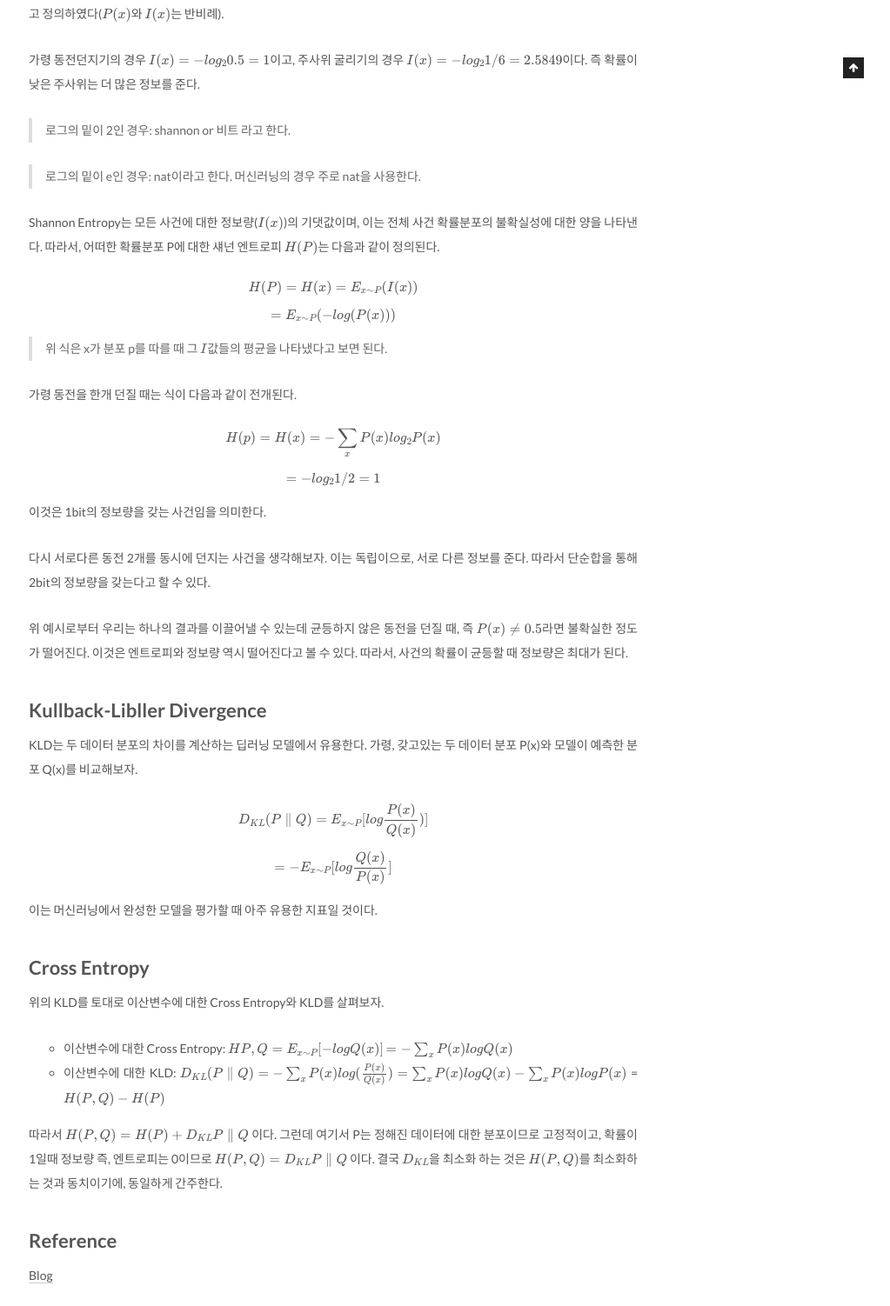
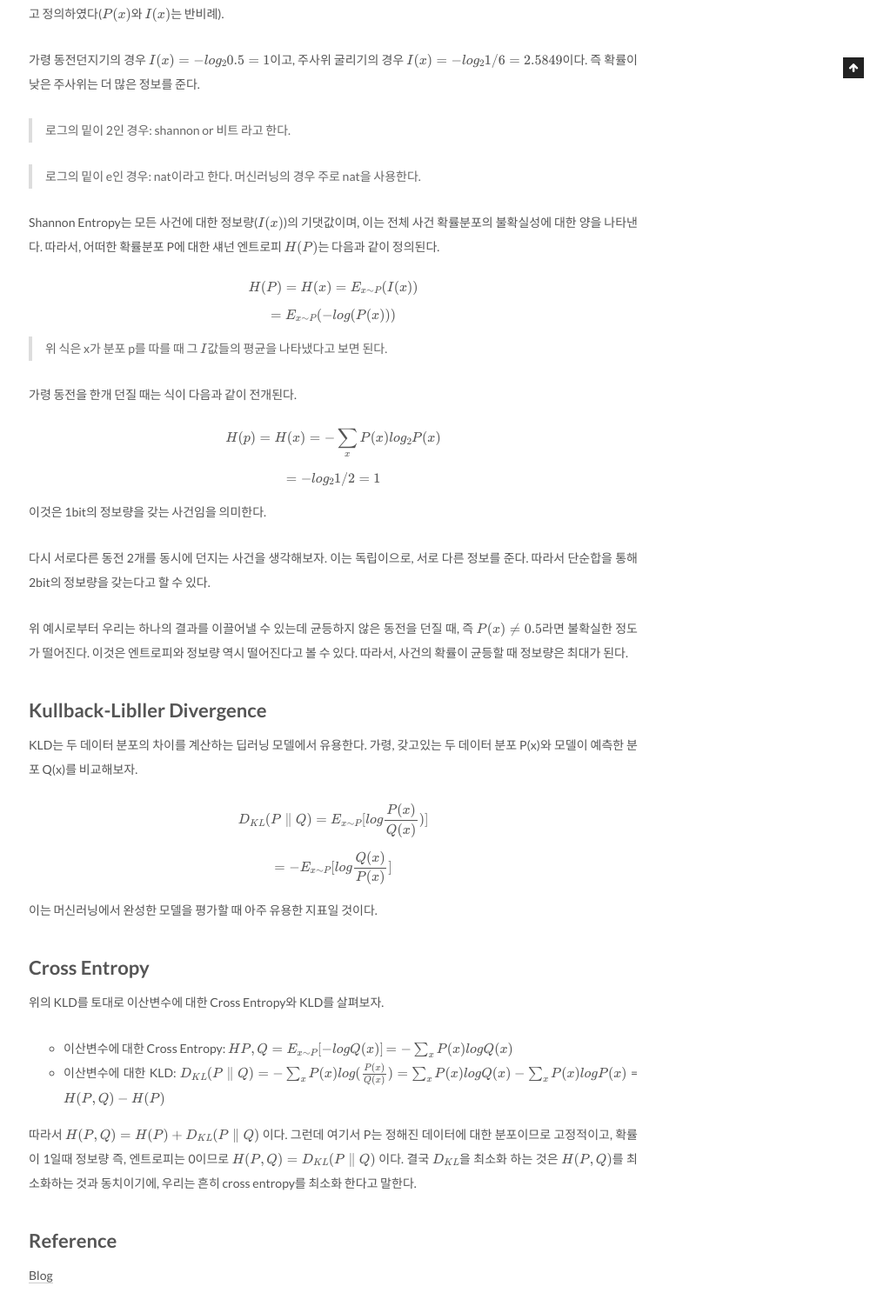
Before and after one commit to silverstar0727/silverstar0727.github.io, a Jekyll site: the page built from _posts/ml basic/2021-01-04-cross_entropy.md, in a window 1280 px wide, cut to the strip 910-2412 px from the top of the page. Shown: the whole strip at 87% size, without its empty margins (257-1280 px from the left). Built offline with Jekyll 4.4.1, drawn with Linux system fonts in a browser that asks for light colours; formulas are drawn with MathJax 3; comment, search, counter and statistics services are not loaded.

Commit message:
Update 2021-01-04-cross_entropy.md

```diff
--- a/_posts/ml basic/2021-01-04-cross_entropy.md
+++ b/_posts/ml basic/2021-01-04-cross_entropy.md
@@ -71,8 +71,8 @@ $$= -E_{x \sim P}[log{Q(x) \over P(x)}]$$
 * 이산변수에 대한 Cross Entropy: $H{P, Q} = E_{x \sim P}[-log{Q(x)}]$ $= -\sum_{x}P(x)log{Q(x)}$
 * 이산변수에 대한 KLD: $D_{KL}(P \parallel Q) = -\sum_{x}P(x)log({P(x) \over Q(x)})$ $= \sum_{x} P(x)log{Q(x)} - \sum_{x}P(x)log{P(x)}$ = $H(P,Q) - H(P)$
 
-따라서 $H(P,Q) = H(P) + D_{KL}{P \parallel Q}$ 이다. 그런데 여기서 P는 정해진 데이터에 대한 분포이므로 고정적이고, 확률이 1일때 정보량 즉, 엔트로피는 0이므로
-$H(P, Q) = D_{KL}{P \parallel Q}$ 이다. 결국 $D_{KL}$을 최소화 하는 것은 $H(P, Q)$를 최소화하는 것과 동치이기에, 동일하게 간주한다.
+따라서 $H(P,Q) = H(P) + D_{KL}({P \parallel Q})$ 이다. 그런데 여기서 P는 정해진 데이터에 대한 분포이므로 고정적이고, 확률이 1일때 정보량 즉, 엔트로피는 0이므로
+$H(P, Q) = D_{KL}({P \parallel Q})$ 이다. 결국 $D_{KL}$을 최소화 하는 것은 $H(P, Q)$를 최소화하는 것과 동치이기에, 우리는 흔히 cross entropy를 최소화 한다고 말한다.
 
 
 ## Reference
```
